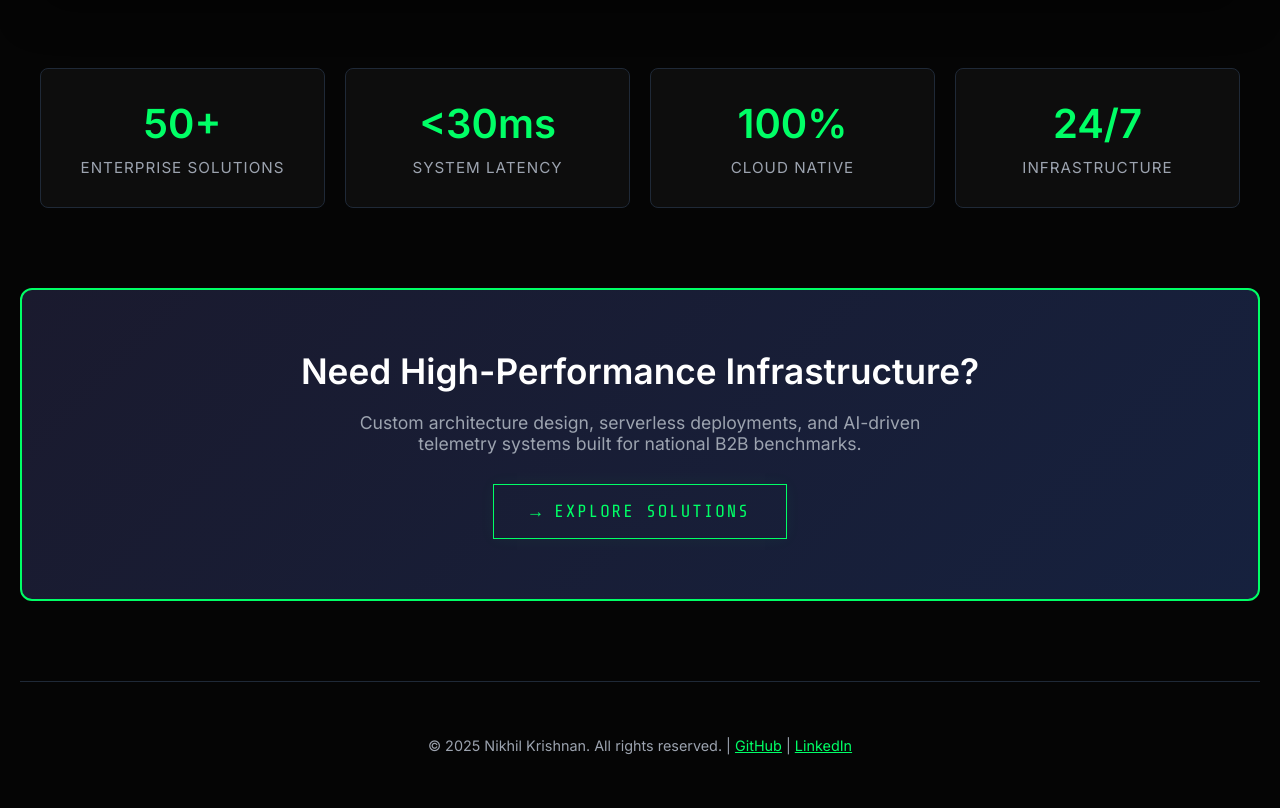
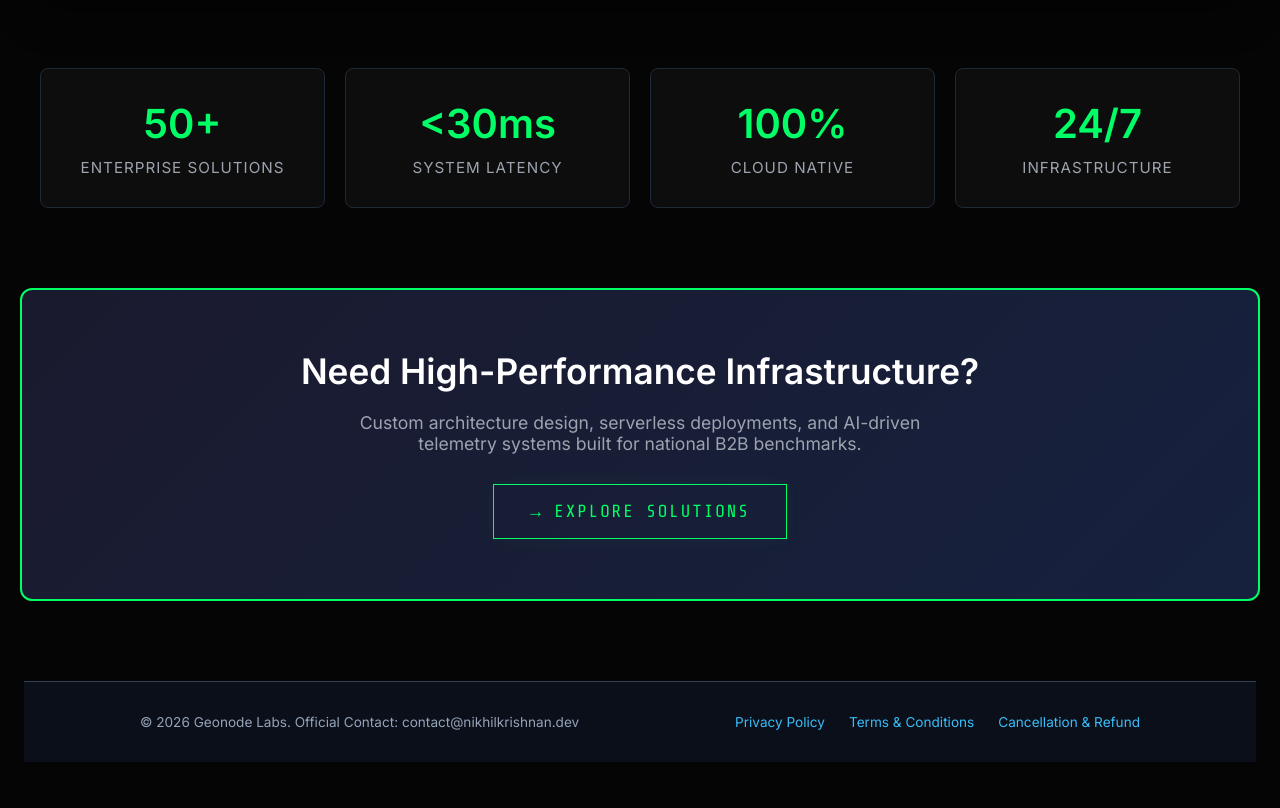
Before and after one commit to nikhilkrishnan-ai/nk-interactive-portfolio, a plain HTML site: page index.html in a window 1280 px wide. Shown: the part 1414-2222 px from the top of the page. After the commit the page ends 2176 px from the top, so only its background shows below. Drawn offline with nearby package versions, Linux system fonts and the light colour scheme.

Commit message:
Update index.html

```diff
--- a/index.html
+++ b/index.html
@@ -403,8 +403,18 @@
     <a href="services/index.html" class="cta-btn">→ Explore Solutions</a>
 </div>
 
-<footer>
-    <p>&copy; 2025 Nikhil Krishnan. All rights reserved. | <a href="https://github.com/nikhilkrishnan-ai" style="color: var(--neon-green);">GitHub</a> | <a href="https://www.linkedin.com/in/nikhil-krishnan-ai/" style="color: var(--neon-green);">LinkedIn</a></p>
+<!-- MANDATORY PAYMENTS COMPLIANCE FOOTER -->
+<footer style="background: #0b0f19; border-top: 1px solid #334155; padding: 2rem 1rem; text-align: center; margin-top: 5rem;">
+    <div style="max-width: 1000px; margin: 0 auto; display: flex; justify-content: space-between; align-items: center; flex-wrap: wrap; gap: 1rem;">
+        <div style="color: #94a3b8; font-size: 0.85rem;">
+            © 2026 Geonode Labs. Official Contact: contact@nikhilkrishnan.dev
+        </div>
+        <div style="display: flex; gap: 1.5rem; font-size: 0.85rem;">
+            <a href="https://nikhilkrishnan.dev" style="color: #38bdf8; text-decoration: none;">Privacy Policy</a>
+            <a href="https://nikhilkrishnan.dev" style="color: #38bdf8; text-decoration: none;">Terms & Conditions</a>
+            <a href="https://nikhilkrishnan.dev" style="color: #38bdf8; text-decoration: none;">Cancellation & Refund</a>
+        </div>
+    </div>
 </footer>
 
 </body>
```
